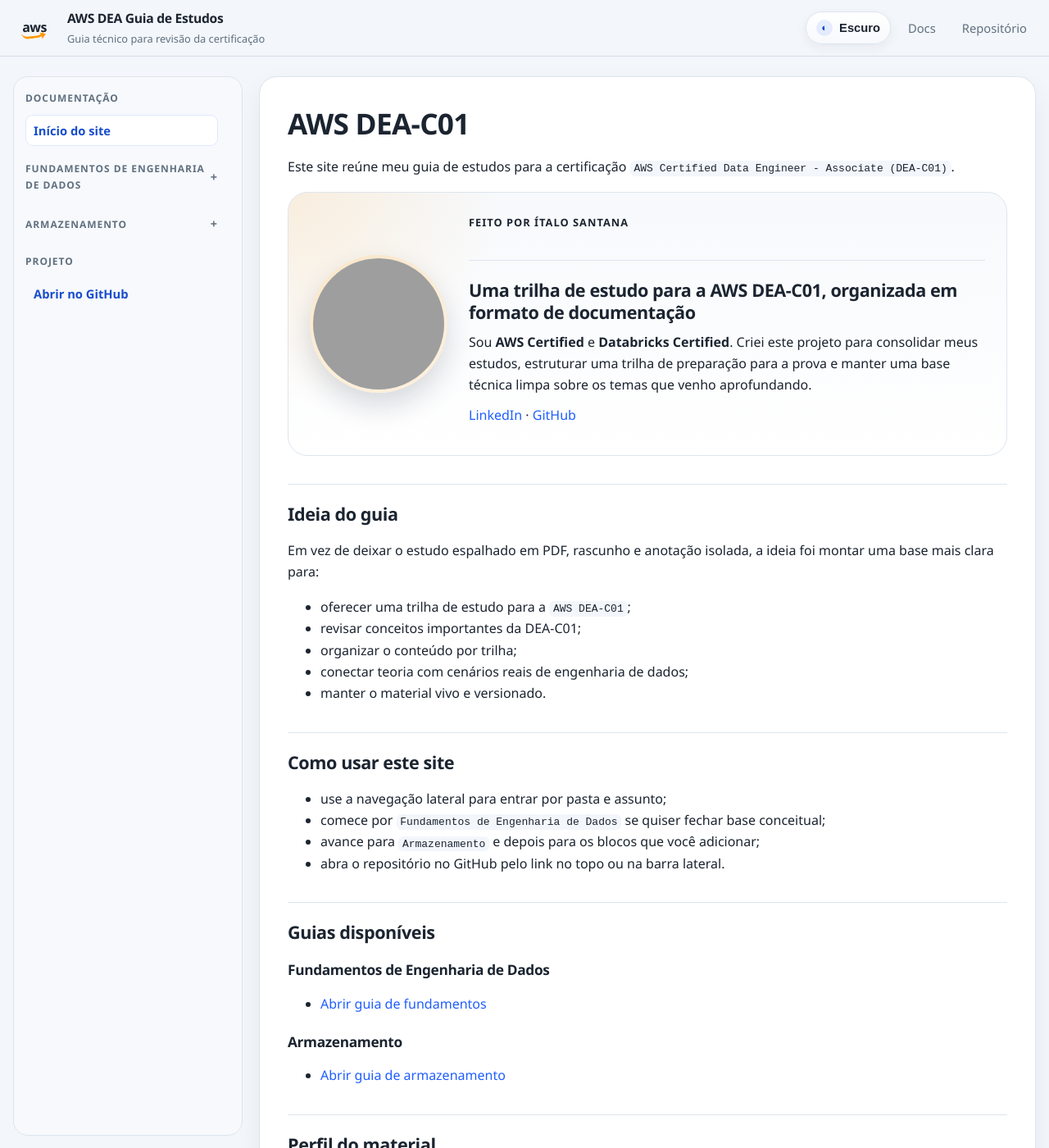
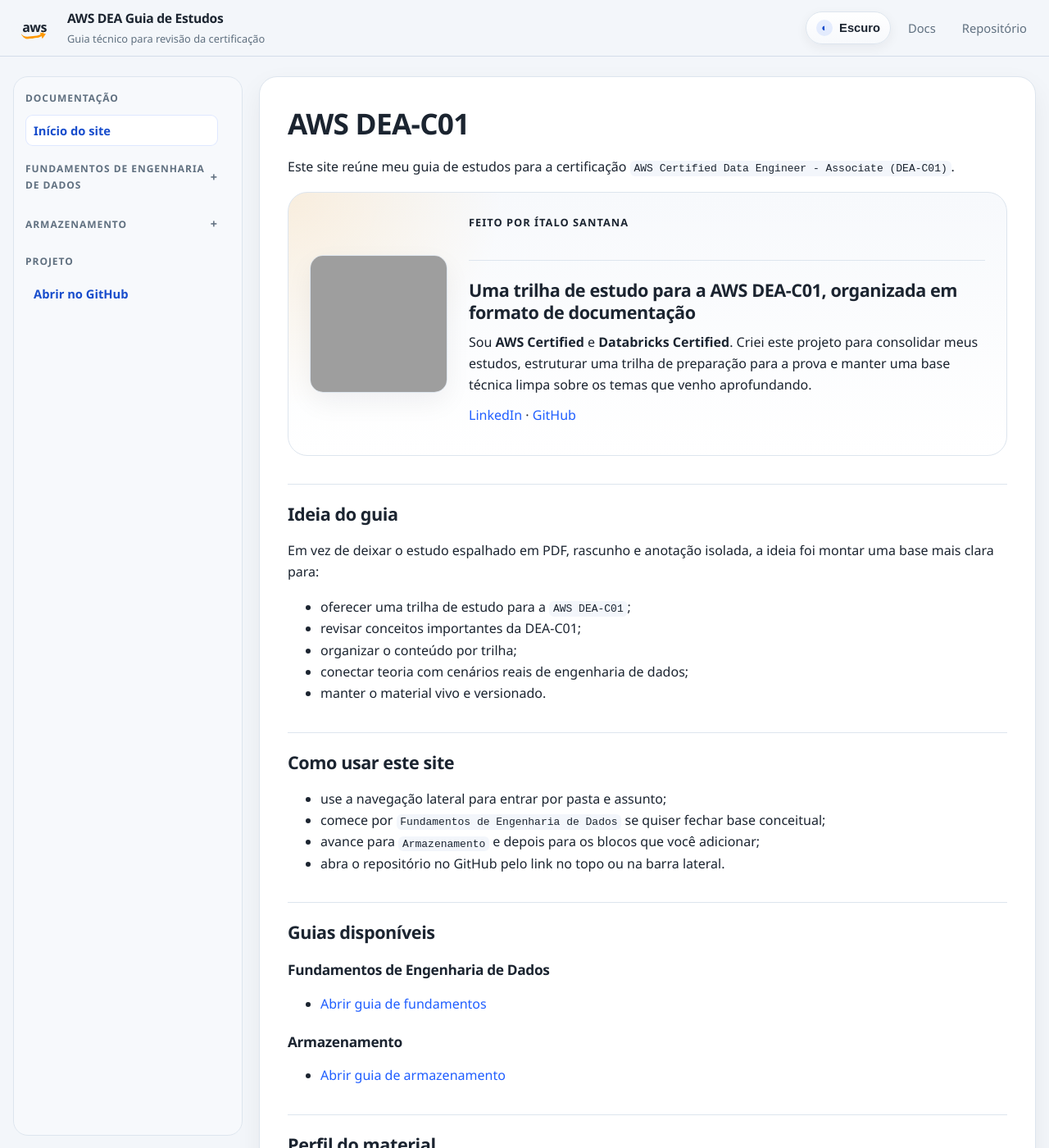
Before and after one commit to Ito-Santana/aws-dea-guia-estudos, a Jekyll site: the page built from index.md, in a window 1280 px wide and 1400 px high. Shown: the whole window at 82% size. Built offline with Jekyll 4.4.1, drawn with Linux system fonts in a browser that asks for light colours; grey boxes are pictures that could not be loaded.

Commit message:
Constrain article images within content layout

```diff
--- a/assets/css/style.css
+++ b/assets/css/style.css
@@ -485,6 +485,16 @@ a:hover {
   color: var(--text);
 }
 
+.content-panel img {
+  display: block;
+  max-width: 100%;
+  height: auto;
+  margin: 18px auto;
+  border-radius: 16px;
+  border: 1px solid var(--line);
+  box-shadow: var(--shadow);
+}
+
 .content-panel table {
   width: 100%;
   border-collapse: collapse;
```
